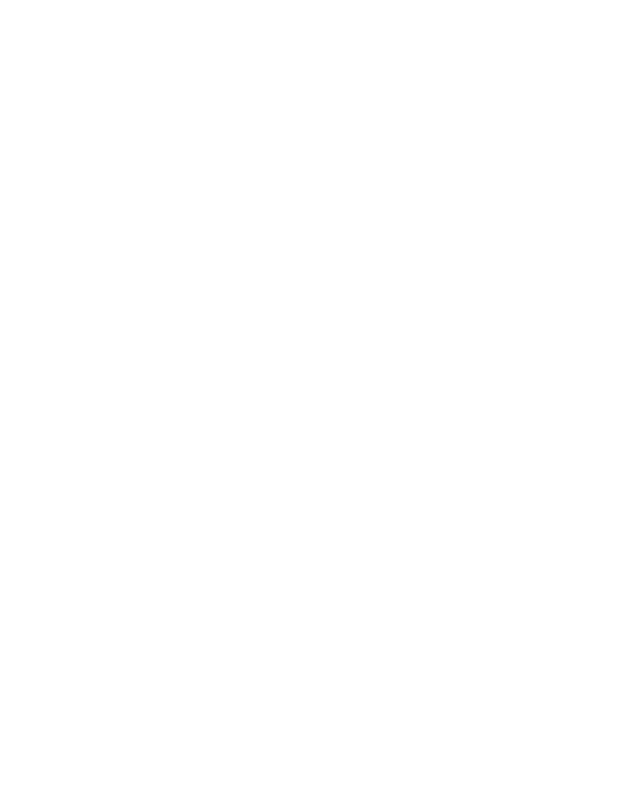
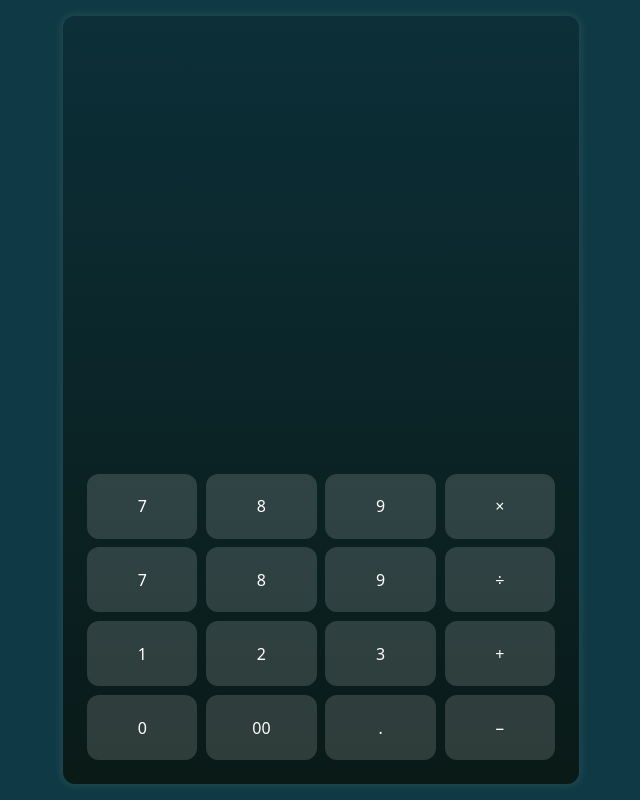
Before and after one commit to AnarRussia1219/Maths-calculator, a website built with webpack: page index.html in a window 1280 px wide. Shown: the whole page, without its empty margins (319-959 px from the left). Built offline with nearby package versions, Linux system fonts and the light colour scheme.

Commit message:
create the calculator buttons

```diff
--- a/index.html
+++ b/index.html
@@ -7,6 +7,33 @@
     <script src="./src-build/scripts.js"></script>
 </head>
 <body>
-
+    <div class="calculator-contents">
+        <section class="calculator-numbers-operators">
+            <section class="calculator-row">
+                <button class="calculator-btn" data-value="7">7</button>
+                <button class="calculator-btn" data-value="8">8</button>
+                <button class="calculator-btn" data-value="9">9</button>
+                <button class="calculator-btn" data-value="*">&times;</button>
+            </section>
+            <section class="calculator-row">
+                <button class="calculator-btn" data-value="4">7</button>
+                <button class="calculator-btn" data-value="5">8</button>
+                <button class="calculator-btn" data-value="6">9</button>
+                <button class="calculator-btn" data-value="/">&divide;</button>
+            </section>
+            <section class="calculator-row">
+                <button class="calculator-btn" data-value="1">1</button>
+                <button class="calculator-btn" data-value="2">2</button>
+                <button class="calculator-btn" data-value="3">3</button>
+                <button class="calculator-btn" data-value="+">&plus;</button>
+            </section>
+            <section class="calculator-row">
+                <button class="calculator-btn" data-value="0">0</button>
+                <button class="calculator-btn" data-value="00">00</button>
+                <button class="calculator-btn" data-value=".">.</button>
+                <button class="calculator-btn" data-value="-">&minus;</button>
+            </section>
+        </section>
+    </div>
 </body>
 </html>
--- a/src/styles.scss
+++ b/src/styles.scss
@@ -1,9 +1,72 @@
+$font-stack-sans: system-ui, "Segoe UI", -apple-system, BlinkMacSystemFont, Roboto, Oxygen, Ubuntu, Cantarell, "Open Sans", "Helvetica Neue", sans-serif;
+$border-radius-primary: 12px;
+$calculator-btns-gap: 0.55rem;
+$transition-global-1: 0.05s;
+
 * {
     margin: 0;
     padding: 0;
+    font-family: inherit;
+    font-size: inherit;
+    font-weight: inherit;
+    color: inherit;
 }
 
 html, body {
     height: 100%;
     width: 100%;
 }
+
+:root {
+    font-family: $font-stack-sans;
+}
+
+button {
+    cursor: pointer;
+}
+
+body {
+    background: lighten(#0c2f38, 3);
+    display: flex;
+    justify-content: center;
+    align-items: center;
+
+    .calculator-contents {
+        padding: 1.5rem;
+        background: linear-gradient(to bottom, #0c2f38, #0a1a17);
+        color: #ffffff;
+        box-shadow: 0px 0px 10px 1px rgba(255, 255, 255, 0.1);
+        height: 90%;
+        aspect-ratio: 0.65 / 1;
+        border: none;
+        border-radius: $border-radius-primary;
+        display: flex;
+        flex-direction: column;
+        justify-content: flex-end;
+        align-items: stretch;
+
+        .calculator-numbers-operators {
+            display: flex;
+            flex-direction: column;
+            gap: $calculator-btns-gap;
+
+            .calculator-row {
+                display: flex;
+                gap: $calculator-btns-gap;
+
+                .calculator-btn {
+                    flex: 1;
+                    background-color: rgba(255, 255, 255, 0.15);
+                    border: none;
+                    border-radius: $border-radius-primary;
+                    height: 65px;
+                    transition: $transition-global-1;
+
+                    &:hover {
+                        background-color: rgba(255, 255, 255, 0.05);
+                    }
+                }
+            }
+        }
+    }
+}
```
Also changed, not shown: src-build/scripts.js.
